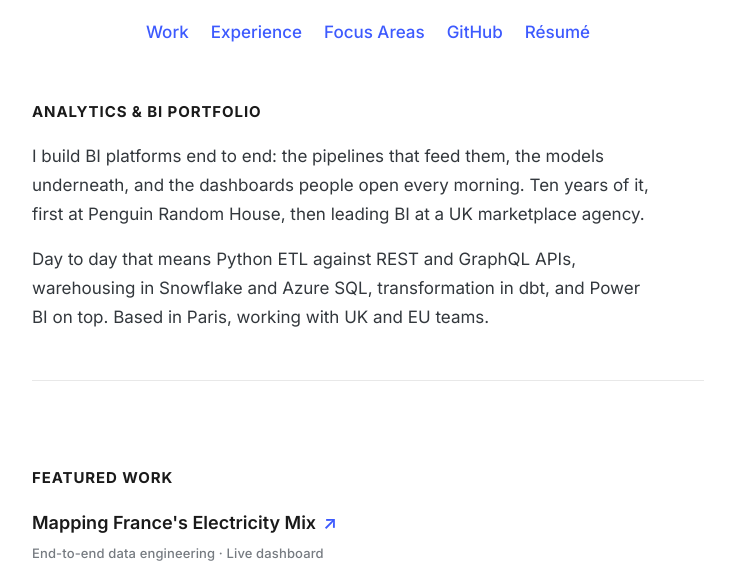
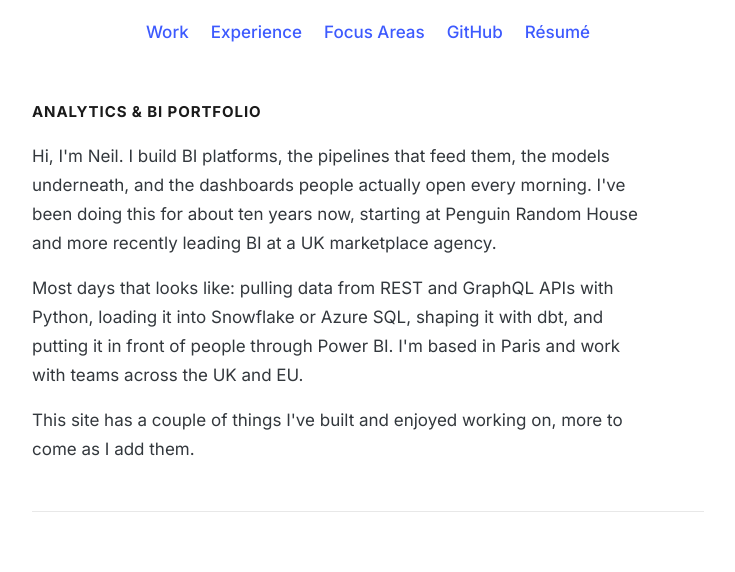
Before and after one commit to Milbourn/Milbourn.github.io, a plain HTML site: page index.html in a window 1280 px wide. Shown: the part 370-942 px from the top of the page, without its empty margins (272-1007 px from the left). Drawn offline with Linux system fonts and the light colour scheme.

Commit message:
Add files via upload

```diff
--- a/index.html
+++ b/index.html
@@ -5,6 +5,10 @@
 <meta name="viewport" content="width=device-width, initial-scale=1.0">
 <title>Neil Milbourn · BI Lead & Developer</title>
 <meta name="description" content="Neil Milbourn, BI Lead and Developer based in Paris. Power BI, Snowflake, dbt, Python. Dashboards, data pipelines, and analytics engineering.">
+<meta property="og:title" content="Neil Milbourn · BI Lead & Developer">
+<meta property="og:description" content="Data engineering, Power BI dashboards, and analytics. Python, Snowflake, dbt, Power BI.">
+<meta property="og:image" content="https://milbourn.github.io/me.png">
+<meta property="og:url" content="https://milbourn.github.io">
 <link rel="preconnect" href="https://fonts.googleapis.com">
 <link rel="preconnect" href="https://fonts.gstatic.com" crossorigin>
 <link href="https://fonts.googleapis.com/css2?family=Inter:wght@400;500;600;700&display=swap" rel="stylesheet">
@@ -115,15 +119,15 @@
   .work-title {
     font-size: 18px;
     font-weight: 600;
-    color: var(--ink);
+    color: #1a7a4f;
     margin-bottom: 3px;
     display: inline-flex;
     align-items: center;
     gap: 7px;
   }
-  a.work-title:hover { color: var(--accent); text-decoration: none; }
+  a.work-title:hover { color: #135c3a; text-decoration: none; }
   a.work-title:hover .arrow { transform: translate(2px,-2px); }
-  .arrow { display: inline-block; transition: transform 0.15s ease; color: var(--accent); }
+  .arrow { display: inline-block; transition: transform 0.15s ease; color: #1a7a4f; }
   .work-meta {
     font-size: 13px;
     color: var(--muted);
@@ -141,8 +145,6 @@
     padding: 2px 9px;
     border-radius: 20px;
   }
-
-  .disclaimer { font-size: 14px; color: var(--muted); font-style: italic; margin-bottom: 22px; }
 
   /* ── EXPERIENCE ── */
   .exp-item { margin-bottom: 22px; }
@@ -228,13 +230,18 @@
   <section class="intro">
     <h2>Analytics &amp; BI Portfolio</h2>
     <p class="lede">
-      I build BI platforms end to end: the pipelines that feed them, the models underneath,
-      and the dashboards people open every morning. Ten years of it, first at Penguin Random House,
-      then leading BI at a UK marketplace agency.
+      Hi, I'm Neil. I build BI platforms, the pipelines that feed them, the models underneath,
+      and the dashboards people actually open every morning. I've been doing this for about
+      ten years now, starting at Penguin Random House and more recently leading BI at a UK
+      marketplace agency.
     </p>
     <p class="lede">
-      Day to day that means Python ETL against REST and GraphQL APIs, warehousing in Snowflake and
-      Azure SQL, transformation in dbt, and Power BI on top. Based in Paris, working with UK and EU teams.
+      Most days that looks like: pulling data from REST and GraphQL APIs with Python, loading
+      it into Snowflake or Azure SQL, shaping it with dbt, and putting it in front of people
+      through Power BI. I'm based in Paris and work with teams across the UK and EU.
+    </p>
+    <p class="lede">
+      This site has a couple of things I've built and enjoyed working on, more to come as I add them.
     </p>
   </section>
 
```
